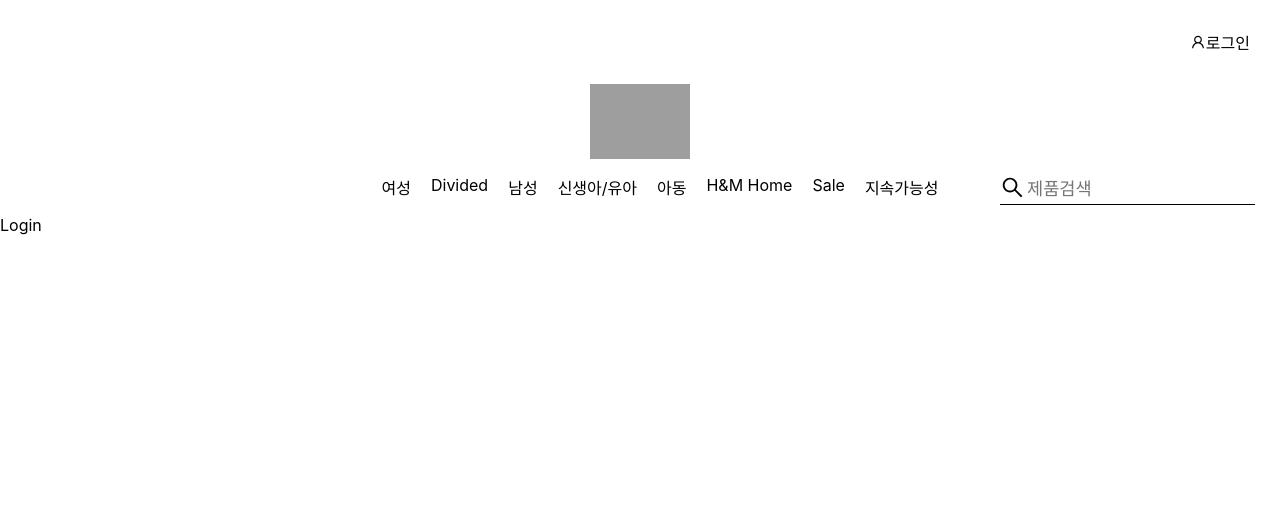
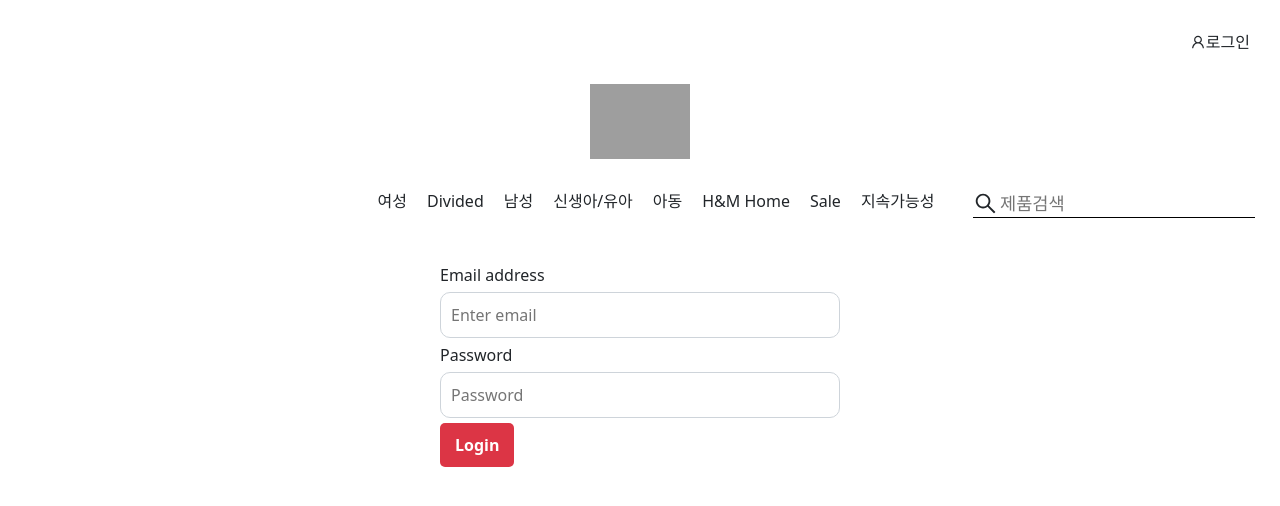
Before and after one commit to lego-jm/hnm-project, a React (Create React App) app: page /login in a window 1280 px wide. Shown: the top 506 px of the page. Built offline with nearby package versions, Linux system fonts and the light colour scheme; grey boxes are pictures that could not be loaded.

Commit message:
product detail

```diff
--- a/src/App.css
+++ b/src/App.css
@@ -1,3 +1,7 @@
+.header-wrap {
+  margin-bottom: 50px;
+}
+
 .header-login {
   display: flex;
   justify-content: flex-end;
@@ -12,6 +16,7 @@
 .header-logo {
   display: flex;
   justify-content: center;
+  margin-bottom: 30px;
 }
 
 .header-logo img {
@@ -81,3 +86,57 @@
 .product-card {
   cursor: pointer;
 }
+
+.login-wrap {
+  max-width: 400px;
+  margin: 0 auto;
+}
+
+.login-form {
+  display: flex;
+  flex-direction: column;
+  margin-bottom: 5px;
+  gap: 5px;
+}
+
+.login-form input {
+  padding: 10px;
+  border: 1px solid #ced4da;
+  border-radius: 10px;
+}
+
+.login-button {
+  border: none;
+  background-color: transparent;
+  padding: 10px 15px;
+  cursor: pointer;
+}
+
+.danger {
+  background-color: #dc3545;
+  border-color: #dc3545;
+  color: #fff;
+  font-weight: 600;
+  border-radius: 5px;
+}
+
+.product-detail-wrap {
+  display: flex;
+  justify-content: center;
+  gap: 30px;
+}
+
+.select-wrap {
+  width: 25%;
+  margin-bottom: 10px;
+}
+
+.detail-button {
+  width: 100%;
+}
+
+.detail-contents {
+  display: flex;
+  flex-direction: column;
+  gap: 5px;
+}
--- a/src/App.js
+++ b/src/App.js
@@ -11,14 +11,17 @@ function App() {
 
   return (
     <div>
-      <Header />
+      <Header loginCheck={loginCheck} setLoginCheck={setLoginCheck} />
       <Routes>
         <Route path="/" element={<ProductAll />} />
         <Route
           path="/products/:id"
           element={<PrivateRouter loginCheck={loginCheck} />}
         />
-        <Route path="/login" element={<Login />} />
+        <Route
+          path="/login"
+          element={<Login setLoginCheck={setLoginCheck} />}
+        />
       </Routes>
     </div>
   );
--- a/src/components/Header.js
+++ b/src/components/Header.js
@@ -13,9 +13,10 @@ const menuList = [
   "지속가능성",
 ];
 
-const Header = () => {
+const Header = ({ loginCheck, setLoginCheck }) => {
   const navigate = useNavigate();
   const goToLogin = () => {
+    if (loginCheck) setLoginCheck(false);
     navigate("/login");
   };
 
@@ -24,10 +25,10 @@ const Header = () => {
   };
 
   return (
-    <div>
+    <div className="header-wrap">
       <div className="header-login">
         <AiOutlineUser />
-        <span onClick={goToLogin}>로그인</span>
+        <span onClick={goToLogin}>{loginCheck ? "로그아웃" : "로그인"}</span>
       </div>
       <div className="header-logo">
         <img
--- a/src/page/Login.js
+++ b/src/page/Login.js
@@ -1,7 +1,31 @@
 import React from "react";
+import { useNavigate } from "react-router-dom";
 
-const Login = () => {
-  return <div>Login</div>;
+const Login = ({ setLoginCheck }) => {
+  const navigate = useNavigate();
+  const loginSubmit = (e) => {
+    e.preventDefault();
+    setLoginCheck(true);
+    navigate("/");
+  };
+
+  return (
+    <div className="login-wrap">
+      <form action="" onSubmit={loginSubmit}>
+        <div className="login-form">
+          <label htmlFor="email">Email address</label>
+          <input id="email" type="text" placeholder="Enter email" />
+        </div>
+        <div className="login-form">
+          <label htmlFor="password">Password</label>
+          <input id="password" type="password" placeholder="Password" />
+        </div>
+        <button className="login-button danger" type="submit">
+          Login
+        </button>
+      </form>
+    </div>
+  );
 };
 
 export default Login;
--- a/src/page/ProductDetail.js
+++ b/src/page/ProductDetail.js
@@ -1,7 +1,46 @@
-import React from "react";
+import React, { useEffect, useState } from "react";
+import Form from "react-bootstrap/Form";
+import Button from "react-bootstrap/Button";
+import "bootstrap/dist/css/bootstrap.min.css";
+import { useParams } from "react-router-dom";
 
 const ProductDetail = () => {
-  return <div>ProductDetail</div>;
+  const [product, setProduct] = useState();
+  const { id } = useParams();
+  const getProductDetail = async () => {
+    const url = `http://localhost:5000/products/${id}`;
+    const response = await fetch(url);
+    const data = await response.json();
+
+    setProduct(data);
+  };
+
+  useEffect(() => {
+    getProductDetail();
+  }, []);
+
+  return (
+    <div className="product-detail-wrap">
+      <div>
+        <img src={product?.img} alt="" />
+      </div>
+      <div className="detail-contents">
+        <h3>{product?.title}</h3>
+        <div>₩{product?.price.toLocaleString()}</div>
+        <div className="choice">Conscious choice</div>
+        <div className="select-wrap">
+          <Form.Select size="sm" aria-label="Default select">
+            {product?.size.map((item) => (
+              <option value={item}>{item}</option>
+            ))}
+          </Form.Select>
+        </div>
+        <Button className="detail-button" variant="dark">
+          추가
+        </Button>
+      </div>
+    </div>
+  );
 };
 
 export default ProductDetail;
```
